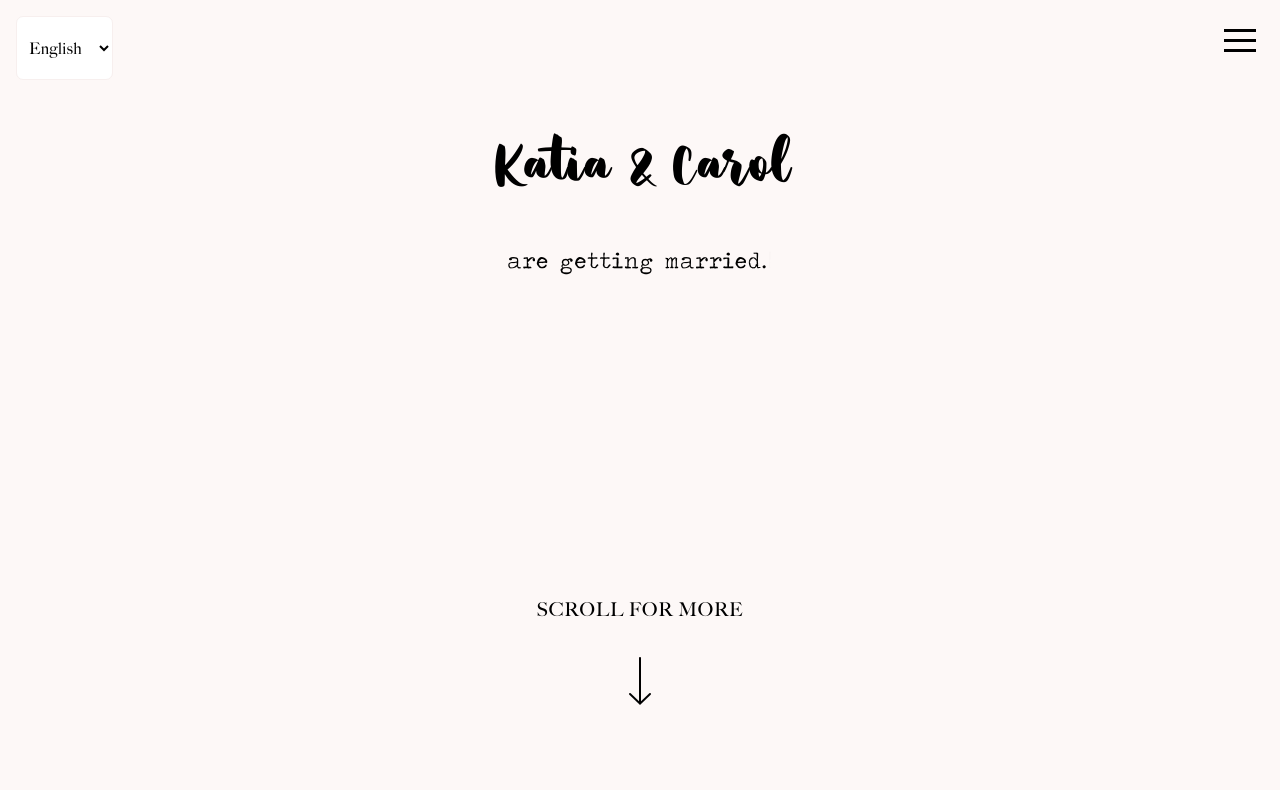
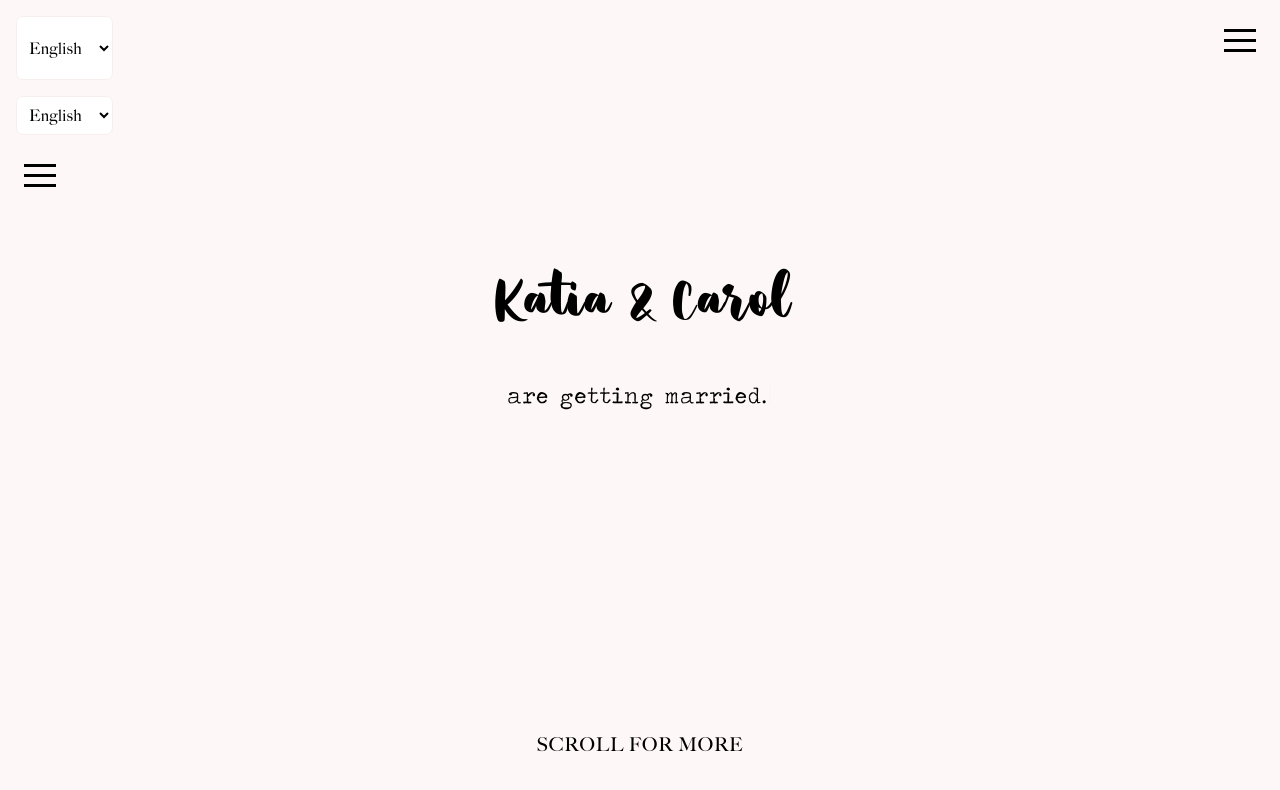
Before and after one commit to Katiasfihi/W-app, a React (Create React App) app: page /pages in a window 1280 px wide. Shown: the top 790 px of the page. Built offline with nearby package versions, Linux system fonts and the light colour scheme.

Commit message:
WIP navigation component

```diff
--- a/src/App.js
+++ b/src/App.js
@@ -18,39 +18,8 @@ import i18n from "i18next";
 export default class App extends React.Component {
   state = {
     lang: "en",
-    colorChange: false,
-    translateGone: false,
     isOpen: false,
   };
-  // const [colorChange, setColorchange] = useState(false);
-
-  // changeNavbarColor = () => {
-  //   if (window.scrollY >= 80) {
-  //     this.setState({ colorChange: true });
-  //   } else {
-  //     this.setState({ colorChange: false });
-  //   }
-  // };
-
-  // removeTranslation = () => {
-  //   if (window.scrollY >= 80) {
-  //     this.setState({ translateGone: true });
-  //   } else {
-  //     this.setState({ translateGone: false });
-  //   }
-  // };
-
-  // componentDidMount() {
-  //   this.changeNavbarColor();
-  //   this.removeTranslation();
-  //   window.addEventListener("scroll", this.changeNavbarColor);
-  //   window.addEventListener("scroll", this.removeTranslation);
-  // }
-  // useEffect(() => {
-  // changeNavbarColor()
-  // window.addEventListener('scroll', changeNavbarColor);
-
-  // });
 
   langChange = (e) => {
     this.setState({ [e.target.name]: e.target.value }, () => {
@@ -58,10 +27,6 @@ export default class App extends React.Component {
       const lang = localStorage.getItem("lang");
       i18n.changeLanguage(lang);
     });
-  };
-
-  handleLogoClick = () => {
-    console.log("handleLogoClick clicked");
   };
 
   noScroll() {
@@ -79,11 +44,7 @@ export default class App extends React.Component {
 
   render() {
     const { t } = this.props;
-    const { lang, colorChange, translateGone, isOpen } = this.state;
-
-    console.log("isOpen ", this.state.isOpen);
-    // const { lang } = this.state;
-    console.log("lang", this.langChange);
+    const { lang, isOpen } = this.state;
 
     return (
       <>
--- /dev/null
+++ b/src/components/navigation/Navigation.js
@@ -0,0 +1,55 @@
+import React, { useState, useEffect } from "react";
+import i18n from "i18next";
+
+import { Fade as Hamburger } from "hamburger-react";
+
+const Navigation = () => {
+  const [lang, setLang] = useState("en");
+  const [isOpen, setIsOpen] = useState(false);
+
+  useEffect(() => {
+    isOpen
+      ? window.removeEventListener("scroll", noScroll)
+      : window.addEventListener("scroll", noScroll);
+  }, [isOpen]);
+
+  const langChange = (e) => {
+    setLang(e.target.value);
+    i18n.changeLanguage(e.target.value);
+  };
+
+  const noScroll = () => window.scrollTo(0, 0);
+
+  const handleBurger = () => {
+    setIsOpen(!isOpen);
+  };
+
+  console.log("isOpen ", isOpen);
+  return (
+    <div className="navigation">
+      <div className="translation-wrapper">
+        <select
+          className="selectBox"
+          onChange={(e) => langChange(e)}
+          name="lang"
+          value={lang}
+        >
+          <option className="optionsMenu" value="en">
+            English
+          </option>
+          <option className="optionsMenu" value="fr">
+            Français
+          </option>
+          <option className="optionsMenu" value="ro">
+            Română
+          </option>
+        </select>
+      </div>
+      <div className="burger-wrapper">
+        <Hamburger direction="right" toggled={isOpen} toggle={handleBurger} />
+      </div>
+    </div>
+  );
+};
+
+export default Navigation;
--- a/src/components/pages/Pages.js
+++ b/src/components/pages/Pages.js
@@ -1,28 +1,27 @@
+import React from "react";
 
-import React from 'react';
-
-import Header from  '../header/Header';
-import About from '../about/About';
-import Information from '../information/Information';
-import Destination from '../destination/Destination'
-import Schedule from '../schedule/Schedule';
-import Footer from '../footer/Footer';
-import GettingThere from '../gettingThere/GettingThere';
-import Parking from '../parking/Parking';
-
-
+import Header from "../header/Header";
+import About from "../about/About";
+import Information from "../information/Information";
+import Destination from "../destination/Destination";
+import Schedule from "../schedule/Schedule";
+import Footer from "../footer/Footer";
+import GettingThere from "../gettingThere/GettingThere";
+import Parking from "../parking/Parking";
+import Navigation from "../navigation/Navigation";
 
 function Pages() {
   return (
     <div>
-        <Header/>
-        <About/>
-        <Schedule/>
-        <Destination/>
-        <Information/>
-        <GettingThere/>
-        <Parking/>
-        <Footer/>
+      <Navigation />
+      <Header />
+      <About />
+      <Schedule />
+      <Destination />
+      <Information />
+      <GettingThere />
+      <Parking />
+      <Footer />
     </div>
   );
 }
--- a/src/components/rsvp/Rsvp.js
+++ b/src/components/rsvp/Rsvp.js
@@ -2,7 +2,7 @@ import React, { useState } from "react";
 
 import Form from "react-bootstrap/Form";
 import Button from "react-bootstrap/Button";
-import { useHistory } from "react-router-dom";
+import { useHistory, Link } from "react-router-dom";
 
 import "../rsvp/Rsvp.scss";
 
@@ -38,7 +38,9 @@ function Rsvp() {
 
   return (
     <div className="rsvp">
-      <h1 className="katia">Katia & Carol</h1>
+      <Link to="/pages">
+        <h1 className="katia">Katia & Carol</h1>
+      </Link>
       <div className="rsvp-span">
         We look forward to celebrate our big day with you. <br></br> Please
         confirm your attendance.
```
